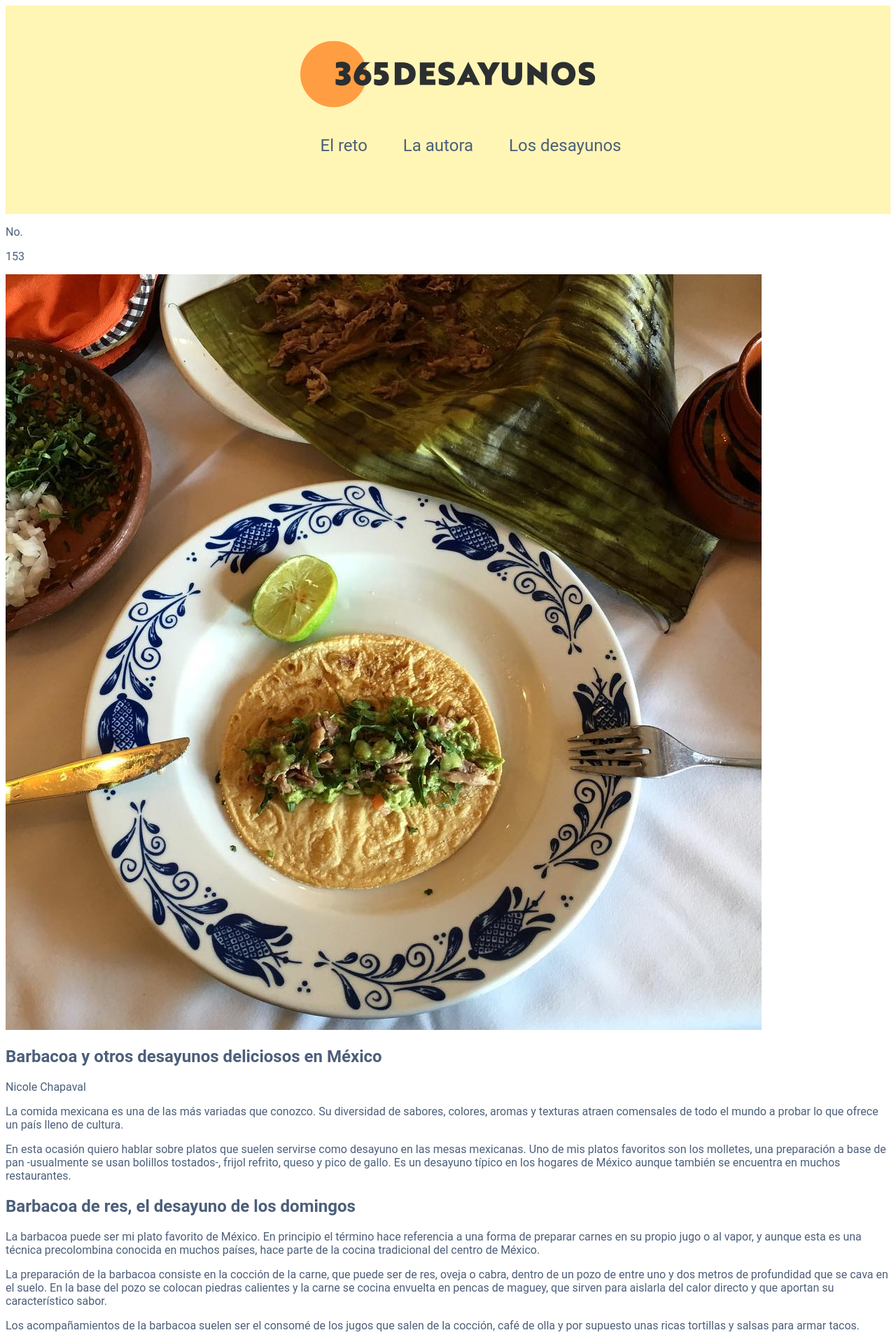
After one commit to AlvaroMtz/breakfast, a Django app: page /article/ in a window 1280 px wide. The commit adds this page. Shown: the top 1918 px of the page at 70% size. Run offline with Django 3.2, Linux system fonts and the light colour scheme.

Commit message:
Initial commit

```diff
--- a/breakfast/settings.py
+++ b/breakfast/settings.py
@@ -29,7 +29,7 @@ SECRET_KEY = 'du2ci3l9b9-usc1y8ai(fss$zt6fgez!s7xg-ak7)^7m)29%94'
 DEBUG = True
 
 ALLOWED_HOSTS = [
-    '192.168.0.28'
+    '127.0.0.1'
 ]
 
 
--- /dev/null
+++ b/website/templates/website/article.html
@@ -0,0 +1,42 @@
+{% extends 'website/base.html' %}
+{% load staticfiles %}
+
+{% block content %}
+    <header id="header" class="header" >
+        {% include "website/nav.html" %}
+    </header>
+    <section id="article" class="container_1">
+        <div class='numero'>
+          <p class='num'>No.</p>
+          <p class='num_1'>153</p>
+        </div>
+        <img class="item" itemprop="image" src='{% static "website/images/barbacoa.jpg" %}' alt="Molletes caseros"/>
+      <h1 itemprop="name">Barbacoa y otros desayunos deliciosos en México</h1>
+      <p itemprop="author">Nicole Chapaval</p>
+      <p>La comida mexicana es una de las más variadas que conozco. Su diversidad de sabores, colores, aromas y texturas
+         atraen comensales de todo el mundo a probar lo que ofrece un país lleno de cultura.
+      </p>
+      <p>En esta ocasión quiero hablar sobre platos que suelen servirse como desayuno en las mesas mexicanas. Uno de mis
+         platos favoritos son los molletes, una preparación a base de pan -usualmente se usan bolillos tostados-, frijol
+         refrito, queso y pico de gallo. Es un desayuno típico en los hogares de México aunque también se encuentra en
+         muchos restaurantes.
+      </p>
+      <h2>Barbacoa de res, el desayuno de los domingos</h2>
+      <p>La barbacoa puede ser mi plato favorito de México. En principio el término hace referencia a una forma de preparar
+         carnes en su propio jugo o al vapor, y aunque esta es una técnica precolombina conocida en muchos países, hace
+         parte de la cocina tradicional del centro de México.
+      </p>
+      <p>La preparación de la barbacoa consiste en la cocción de la carne, que puede ser de res, oveja o cabra, dentro de
+        un pozo de entre uno y dos metros de profundidad que se cava en el suelo. En la base del pozo se colocan piedras
+        calientes y la carne se cocina envuelta en pencas de maguey, que sirven para aislarla del calor directo y que aportan
+        su característico sabor.
+      </p>
+      <p>Los acompañamientos de la barbacoa suelen ser el consomé de los jugos que salen de la cocción, café de olla y por
+        supuesto unas ricas tortillas y salsas para armar tacos.
+      </p>
+      <img itemprop="image" src='{% static "website/images/molletes.jpg" %}' alt="Tacos de barbacoa"/>
+      <p>Aunque no es una preparación simple como para intentar en casa es un plato exquisito que recomiendo probar un
+        domingo en la mañana.
+      </p>
+    </section>
+{% endblock %}
--- a/website/templates/website/base.html
+++ b/website/templates/website/base.html
@@ -3,6 +3,22 @@
 <html>
   <head>
     <meta charset="utf-8">
+    <meta name="description" content="Barbacoa de res y molletes caseros, dos desayunos mexicanos que no puedes dejar
+    de probar.">
+    <meta name="twitter:card" content="summary" />
+    <meta name="twitter:site" content="@maldeadora" />
+    <meta name="twitter:title" content="Barbacoa y otros desayunos deliciosos en México" />
+    <meta name="twitter:description" content="Barbacoa de res y molletes caseros, dos desayunos mexicanos que no puedes dejar
+    de probar." />
+    <meta name="twitter:image" content="https://instagram.fbog2-2.fna.fbcdn.net/t51.2885-15/e35/15802017_315625005504460_3823155483447918592_n.jpg" />
+    <meta name="twitter:url" content="http://maldeadora.com" />
+    <meta property="og:type" content="article" />
+    <meta property="og:site_name" content="365 desayunos" />
+    <meta property="og:title" content="Barbacoa y otros desayunos deliciosos en México" />
+    <meta property="og:description" content="Barbacoa de res y molletes caseros, dos desayunos mexicanos que no puedes dejar
+    de probar." />
+    <meta property="og:url" content="http://maldeadora.com" />
+    <meta property="og:image" content="hhttps://instagram.fbog2-2.fna.fbcdn.net/t51.2885-15/e35/15802017_315625005504460_3823155483447918592_n.jpg" />
     <title>365 desayunos</title>
     <link href="https://fonts.googleapis.com/css?family=PT+Sans" rel="stylesheet">
     <link href="https://fonts.googleapis.com/css?family=Noto+Serif" rel="stylesheet">
--- /dev/null
+++ b/website/templates/website/nav.html
@@ -0,0 +1,15 @@
+{% load staticfiles %}
+<nav class="menu container">
+  <img class="logo" src='{% static "website/images/logo_2x.png" %}'>
+  <ul>
+    <li>
+      <a href="#reto" class='active'>El reto</a>
+    </li>
+    <li>
+      <a href="#autora">La autora</a>
+    </li>
+    <li>
+      <a href="#desayunos">Los desayunos</a>
+    </li>
+  </ul>
+</nav>
--- a/website/urls.py
+++ b/website/urls.py
@@ -4,4 +4,5 @@ from . import views
 
 urlpatterns = [
     url(r'^$', views.HomeView.as_view(), name='Home'),
+    url(r'^article/?$', views.ArticleView.as_view(), name='Article'),
 ]
--- a/website/views.py
+++ b/website/views.py
@@ -12,3 +12,11 @@ class HomeView(View):
     def get(self, request, *args, **kwargs):
         data = dict()
         return render(request, self.template_name, data)
+
+
+class ArticleView(View):
+    template_name = 'website/article.html'
+
+    def get(self, request, *args, **kwargs):
+        data = dict()
+        return render(request, self.template_name, data)
```
Also changed, not shown: website/static/website/css/estilos.css (+78 -0 lines), website/templates/website/home.html (+46 -18 lines), website/static/website/images/barbacoa.jpg (added), website/static/website/images/molletes.jpg (added).
